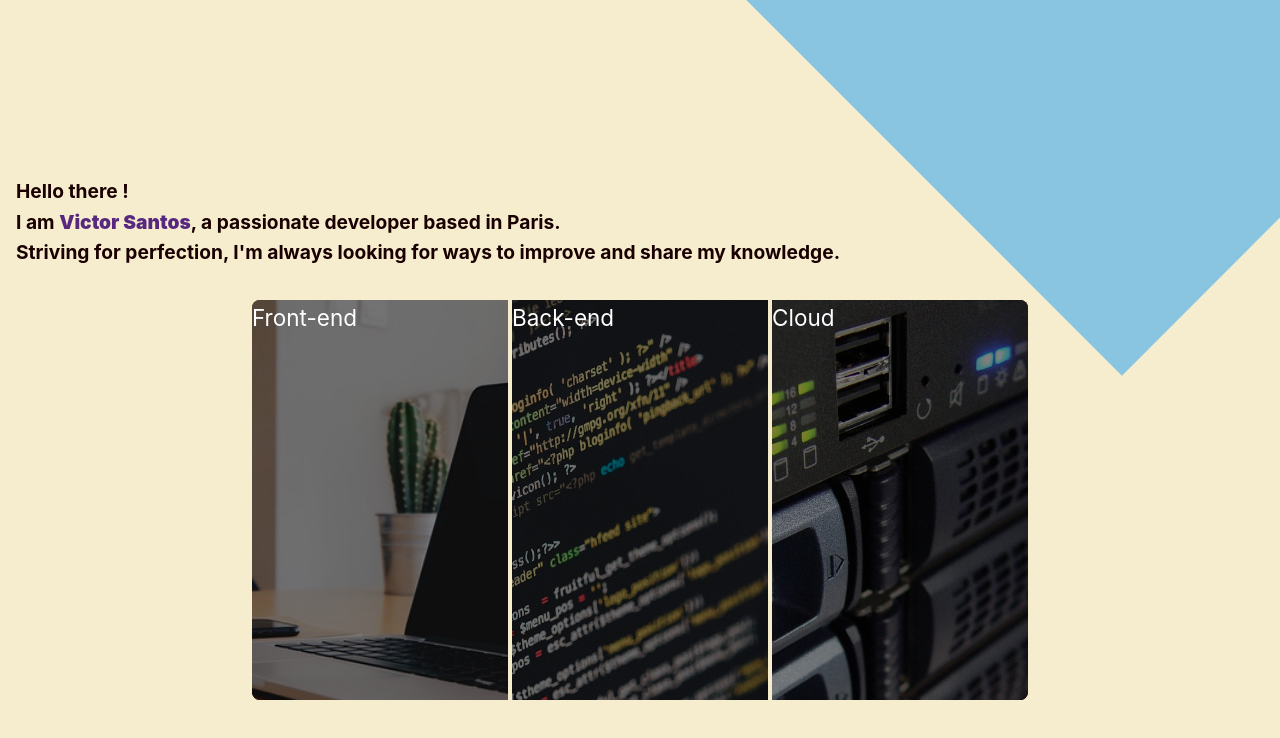
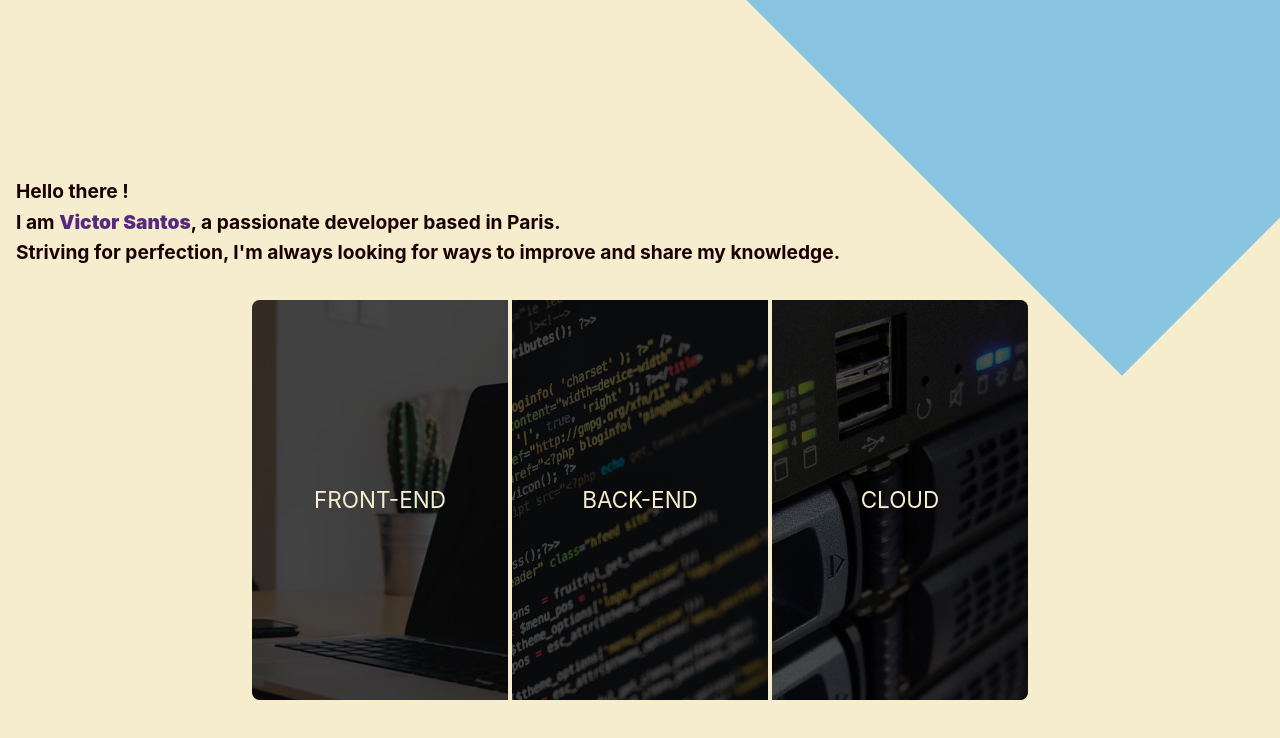
Before and after one commit to victorbusta/portfolio_front, a Vue app: page / in a window 1280 px wide. Shown: the part 624-1362 px from the top of the page. Built offline with nearby package versions, Linux system fonts and the light colour scheme.

Commit message:
about section check

```diff
--- a/src/views/AboutView.vue
+++ b/src/views/AboutView.vue
@@ -2,6 +2,21 @@
 import { inject, onMounted, ref, watch } from 'vue';
 
 const lang = ref(inject('lang'));
+
+const displayCard = (e: Event) => {
+  const element = e.currentTarget as HTMLElement;
+  const title = element.querySelector('#card-title');
+  const list = element.querySelector('#content-list');
+
+  if (!title?.classList.contains('hidden')) {
+    title?.classList.add('hidden');
+    list?.classList.remove('hidden');
+  } else {
+    title?.classList.remove('hidden');
+    list?.classList.add('hidden');
+  }
+
+}
 
 </script>
 
@@ -19,27 +34,51 @@ const lang = ref(inject('lang'));
     </p>
     <div id="skills">
 
-      <div id="skill-card">
+      <div id="skill-card" @click="displayCard">
         <div id="card-content">
-          <h1>Front-end</h1>
+          <div id="card-title">
+            <h1>Front-end</h1>
+          </div>
+
+          <div id="content-list" class="hidden">
+            <h2>JS / Vue.JS</h2>
+            <h2>HTML5</h2>
+            <h2>CSS / SCSS</h2>
+          </div>
         </div>
         <div id="card-img" >
           <img src="../../public/front_end.jpg" alt="">
         </div>
       </div>
 
-      <div id="skill-card">
+      <div id="skill-card" @click="displayCard">
         <div id="card-content">
-          <h1>Back-end</h1>
+          <div id="card-title">
+            <h1>Back-end</h1>
+          </div>
+
+          <div id="content-list" class="hidden">
+            <h2>PHP / Symfony</h2>
+            <h2>JS / Nest.JS</h2>
+            <h2>C# / .Net</h2>
+          </div>
         </div>
         <div id="card-img" >
           <img src="../../public/back_end.jpg" alt="">
         </div>
       </div>
 
-      <div id="skill-card">
+      <div id="skill-card" @click="displayCard">
         <div id="card-content">
-          <h1>Cloud</h1>
+          <div id="card-title">
+            <h1>Cloud</h1>
+          </div>
+
+          <div id="content-list" class="hidden">
+            <h2>OVH / Azure</h2>
+            <h2>Linux</h2>
+            <h2>SQL</h2>
+          </div>
         </div>
         <div id="card-img" >
           <img src="../../public/cloud.jpg" alt="">
@@ -100,9 +139,8 @@ p > span {
 #skill-card > #card-img{
   width: 200%;
   height: 100%;
-  background-color: black;
   transform: translateX(-50%);
-  /* scale: 10; */
+  transition: all 200ms ease-in-out;
 }
 
 img {
@@ -113,12 +151,22 @@ img {
 
 #card-content {
   position: absolute;
-  color: white;
+  color: var(--vt-c-white);
   width: 100%;
   z-index: 1;
   width: 100%;
   height: 100%;
-  background-color: rgba(0, 0, 0, 0.5);
+  background-color: rgba(0, 0, 0, 0.7);
+  padding: 4px;
+  display: flex;
+  flex-direction: column;
+  align-items: center;
+  justify-content: center;
+  user-select: none;
+}
+
+#card-content:hover ~ #card-img {
+  scale: 1.1;
 }
 
 #skill-card:first-child {
@@ -127,6 +175,20 @@ img {
 
 #skill-card:last-child {
   border-radius: 0 8px 8px 0;
+}
+
+#card-title {
+  position: absolute;
+  transition: all 200ms ease-in-out;
+  text-transform: uppercase;
+}
+
+#content-list {
+  transition: all 200ms ease-in-out;
+}
+
+.hidden {
+  opacity: 0;
 }
 
 @media (max-width: 768px) {
```
